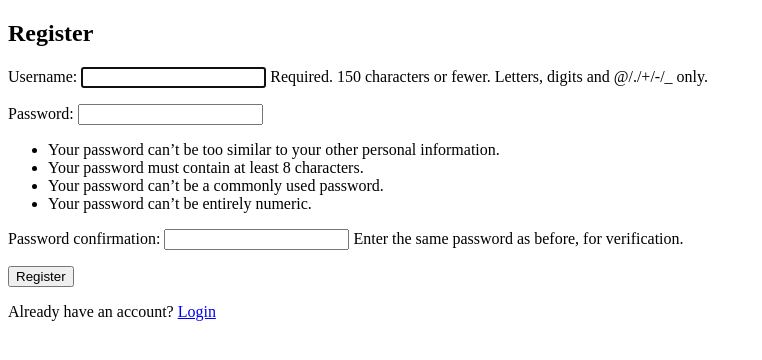
After one commit to Nitish-K-cs/ToDjango, a Django app: page /register/ in a window 1280 px wide. The commit adds this page. Shown: the top 360 px of the page, without its empty margins (0-762 px from the left). Run offline with Django 5.2, Linux system fonts and the light colour scheme.

Commit message:
User-verification

```diff
--- a/todo/tasks/forms.py
+++ b/todo/tasks/forms.py
@@ -1,10 +1,16 @@
 from django import forms
 from django.forms import ModelForm
+from django.contrib.auth.forms import UserCreationForm
+from django.contrib.auth.models import User
 
 from .models import *
 
 class TaskForm(forms.ModelForm):
-
     class Meta:
         model = Task
         fields = '__all__'
+
+class RegisterForm(UserCreationForm):
+    class Meta:
+        model = User
+        fields = ['username', 'password1', 'password2']
--- /dev/null
+++ b/todo/tasks/templates/tasks/register.html
@@ -0,0 +1,22 @@
+<!DOCTYPE html>
+<html>
+<head>
+    <title>Register</title>
+</head>
+<body>
+
+<h2>Register</h2>
+
+<form method="post">
+    {% csrf_token %}
+    {{ form.as_p }}
+    <button type="submit">Register</button>
+</form>
+
+<p>
+    Already have an account?
+    <a href="{% url 'login' %}">Login</a>
+</p>
+
+</body>
+</html>
--- a/todo/tasks/urls.py
+++ b/todo/tasks/urls.py
@@ -1,7 +1,13 @@
-from django.urls import path
+from django.urls import path , reverse_lazy
 from . import views
+from .views import CustomLoginView
+from django.contrib.auth.views import LogoutView
+
 
 urlpatterns = [
+    path('login/', CustomLoginView.as_view() , name='login'),
+    path('logout/', LogoutView.as_view(next_page=reverse_lazy('login')) , name='logout'),
+    path('register/', views.register , name = 'register'),
     path('' , views.index, name="list"),
     path('update_task/<str:pk>/' , views.updateTask, name="update_task"),
     path('delete/<str:pk>/' , views.deleteTask, name="delete"),
--- a/todo/tasks/views.py
+++ b/todo/tasks/views.py
@@ -1,26 +1,62 @@
 from django.shortcuts import render , redirect
-from django.http import HttpResponse
+from django.urls import reverse_lazy
 # Create your views here.
 
 from .models import *
 from .forms import *
 
+from django.contrib.auth.views import LoginView
+
+from django.contrib.auth.mixins import LoginRequiredMixin
+#used when using class based functions
+
+from django.contrib.auth.decorators import login_required
+
+from django.contrib.auth import login
+from .forms import RegisterForm
+
+class CustomLoginView(LoginView):
+    tempelate_name = 'tasks/login.html'
+    redirect_authenticated_user = True
+
+    def get_success_url(self):
+        return reverse_lazy('list')
+
+def register(request):
+    if request.user.is_authenticated:
+        return redirect('list')
+
+    form = RegisterForm()
+
+    if request.method == 'POST':
+        form = RegisterForm(request.POST)
+        if form.is_valid():
+            user = form.save()
+            login(request, user)   # auto login after register
+            return redirect('list')
+
+    context = {'form': form}
+    return render(request, 'tasks/register.html', context)
+
+@login_required
 def index(request):
-    tasks = Task.objects.all()
-
+    tasks = Task.objects.filter(user=request.user)
     form = TaskForm()
 
     if request.method == 'POST':
         form = TaskForm(request.POST)
         if form.is_valid():
-            form.save()
+                task = form.save(commit=False)
+                task.user = request.user
+                task.save()
         return redirect('/')
 
     context = { 'tasks' : tasks , 'form': form}
     return render(request , 'tasks/list.html', context)
 
+@login_required
 def updateTask(request , pk):
-    task = Task.objects.get(id=pk)
+    task = Task.objects.get(id=pk, user=request.user)
 
     form = TaskForm(instance=task)
 
@@ -34,8 +70,9 @@ def updateTask(request , pk):
 
     return render(request, 'tasks/update_task.html' , context)
 
+@login_required
 def deleteTask(request , pk):
-    item = Task.objects.get(id=pk)
+    item = Task.objects.get(id=pk, user=request.user)
 
     if request.method == 'POST':
         item.delete()
--- a/todo/todo/settings.py
+++ b/todo/todo/settings.py
@@ -111,6 +111,7 @@ USE_I18N = True
 
 USE_TZ = True
 
+LOGIN_URL = 'login'
 
 # Static files (CSS, JavaScript, Images)
 # https://docs.djangoproject.com/en/5.2/howto/static-files/
```
Also changed, not shown: todo/tasks/models.py (+7 -0 lines), todo/tasks/templates/registration/login.html (added, +9 -0 lines), todo/tasks/templates/tasks/list.html (+10 -0 lines), todo/db.sqlite3, todo/tasks/migrations/0002_task_user.py (added).
